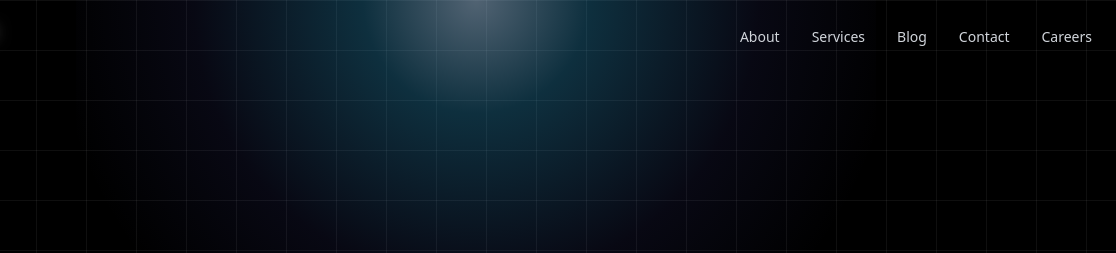
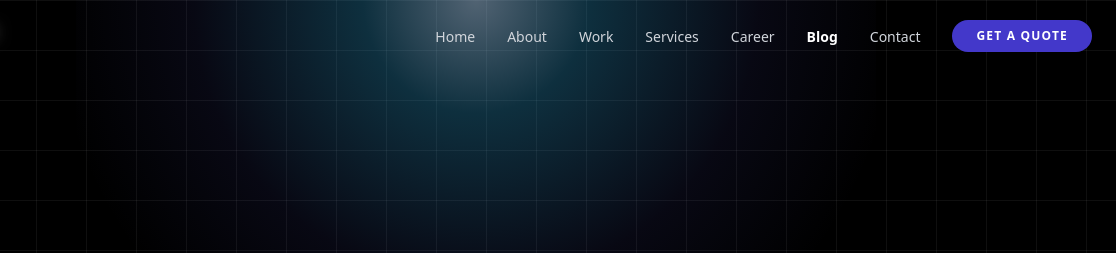
Before and after one commit to TG-Websites/ThunderGits-website, a plain HTML site: page blogs/deepseek.html in a window 1280 px wide. Shown: the top 253 px of the page, 164-1280 px from the left. Drawn offline with nearby package versions, Linux system fonts and the light colour scheme.

Commit message:
fix button navigation

```diff
--- a/blogs/deepseek.html
+++ b/blogs/deepseek.html
@@ -78,6 +78,7 @@
   <link rel="stylesheet" href="./../style.css">
 
   <link href="https://cdn.jsdelivr.net/npm/remixicon/fonts/remixicon.css" rel="stylesheet">
+  <link rel="stylesheet" href="../index-styles.css">
 
 
 </head>
@@ -90,38 +91,36 @@
     <div id="progress-bar" class="h-full bg-blue-600 w-0 transition-all duration-150 shadow-[0_0_10px_rgba(37,99,235,0.5)]"></div>
   </div>
 
-  <!-- Navbar -->
+    <!-- Navbar -->
   <nav id="main-nav" class="fixed top-0 left-0 w-full z-50 bg-transparent transition-all duration-300">
     <div class="max-w-screen-xl flex items-center justify-between mx-auto px-6 py-4">
-      <!-- LOGO -->
-      <a href="./../index.html" class="flex items-center">
-        <img src="./../assets/logo.png" class="h-10" alt="logo" style="filter: brightness(0) invert(1) drop-shadow(0 0 8px rgba(255,255,255,0.6));" />
+      <a href="./index.html" class="flex items-center">
+        <img src="../assets/logo.png" class="h-10" alt="logo" style="filter: brightness(0) invert(1) drop-shadow(0 0 8px rgba(255,255,255,0.6));" />
       </a>
-
-      <!-- MOBILE BUTTON -->
       <button id="menu-btn" type="button" class="md:hidden inline-flex items-center p-2 w-10 h-10 justify-center text-white rounded-lg hover:bg-white/10 transition">
         <svg class="w-6 h-6" fill="none" stroke="currentColor" stroke-width="2" viewBox="0 0 24 24">
           <path stroke-linecap="round" stroke-linejoin="round" d="M4 6h16M4 12h16M4 18h16" />
         </svg>
       </button>
-
-      <!-- MENU -->
       <div id="menu" class="hidden md:flex items-center gap-8">
-        <a href="./../about.html" class="text-gray-300 hover:text-white text-sm transition">About</a>
-        <a href="./../service.html" class="text-gray-300 hover:text-white text-sm transition">Services</a>
-        <a href="./../blog.html" class="text-gray-300 hover:text-white text-sm transition">Blog</a>
-        <a href="./../contact.html" class="text-gray-300 hover:text-white text-sm transition">Contact</a>
-        <a href="./../career.html" class="text-gray-300 hover:text-white text-sm transition">Careers</a>
+        <a href="../index.html" class="text-gray-300 hover:text-white text-sm transition">Home</a>
+        <a href="../about.html" class="text-gray-300 hover:text-white text-sm transition">About</a>
+        <a href="../work.html" class="text-gray-300 hover:text-white text-sm transition">Work</a>
+        <a href="../service.html" class="text-gray-300 hover:text-white text-sm transition">Services</a>
+        <a href="../career.html" class="text-gray-300 hover:text-white text-sm transition">Career</a>
+        <a href="../blog.html" class="text-white text-sm transition font-bold ">Blog</a>
+        <a href="../contact.html" class="text-gray-300 hover:text-white text-sm transition">Contact</a>
+        <a href="../contact.html" class="px-6 py-2 bg-primary hover:bg-primary-dark text-white text-xs font-bold uppercase tracking-widest rounded-full transition duration-300">Get a Quote</a>
       </div>
     </div>
-
-    <!-- MOBILE DROPDOWN -->
     <div id="mobile-menu" style="display:none" class="bg-black/90 backdrop-blur-md border-t border-white/10 px-6 py-4 flex-col gap-4">
-      <a href="./../about.html" class="text-gray-300 hover:text-white text-sm">About</a>
-      <a href="./../service.html" class="text-gray-300 hover:text-white text-sm">Services</a>
-      <a href="./../blog.html" class="text-gray-300 hover:text-white text-sm">Blog</a>
-      <a href="./../contact.html" class="text-gray-300 hover:text-white text-sm">Contact</a>
-      <a href="./../career.html" class="text-gray-300 hover:text-white text-sm">Careers</a>
+      <a href="../index.html" class="text-gray-300 hover:text-white text-sm">Home</a>
+      <a href="../about.html" class="text-gray-300 hover:text-white text-sm">About</a>
+      <a href="../work.html" class="text-gray-300 hover:text-white text-sm">Work</a>
+      <a href="../service.html" class="text-gray-300 hover:text-white text-sm">Services</a>
+      <a href="../career.html" class="text-gray-300 hover:text-white text-sm">Career</a>
+      <a href="../blog.html" class="text-white text-sm font-bold">Blog</a>
+      <a href="../contact.html" class="text-gray-300 hover:text-white text-sm">Contact</a>
     </div>
   </nav>
 
```
Also changed, not shown: blog.html (+1 -1 lines), blogs/the-ethical-web-scraping.html (+19 -20 lines), blogs/why-react-native.html (+19 -20 lines).
